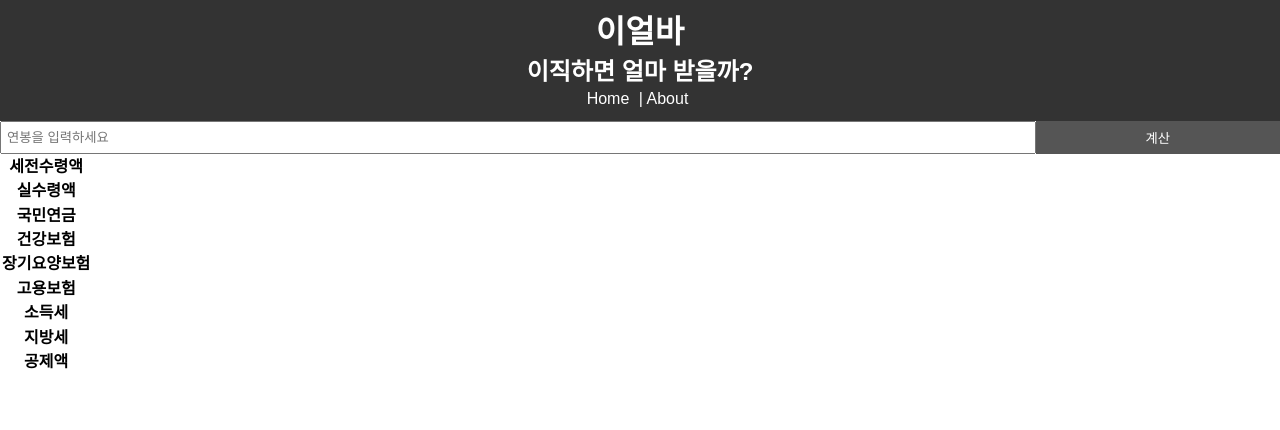
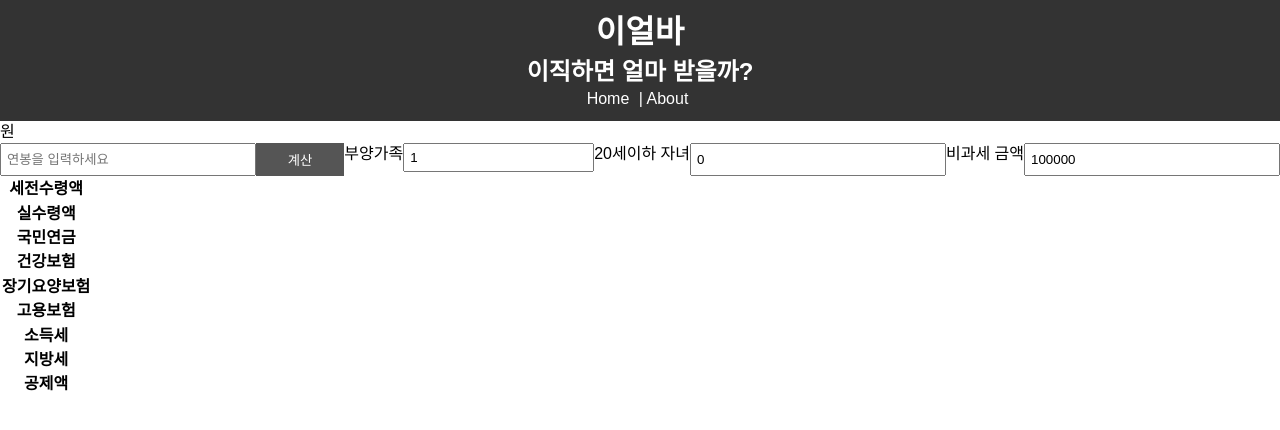
Before and after one commit to ho9science/salary, a Vue app: page /#/ in a window 1280 px wide. Shown: the top 430 px of the page. Built offline with nearby package versions, Linux system fonts and the light colour scheme.

Commit message:
add method, parameter

```diff
--- a/package.json
+++ b/package.json
@@ -8,6 +8,7 @@
     "lint": "vue-cli-service lint"
   },
   "dependencies": {
+    "@vue/cli": "^3.6.3",
     "axios": "^0.18.0",
     "core-js": "^2.6.5",
     "uuid": "^3.3.2",
--- a/src/App.vue
+++ b/src/App.vue
@@ -14,7 +14,6 @@ export default {
   }
 }
 </script>
-
 
 <style>
   * {
--- a/src/components/CalculateSalary.vue
+++ b/src/components/CalculateSalary.vue
@@ -1,32 +1,48 @@
 <template>
   <div>
+    <ViewWon v-bind:salary="salary"/>
     <form @submit="caclSalary">
-      <input type="text" v-model="salary" name="salary" placeholder="연봉을 입력하세요">
+      <input type="text" v-model="salary" name="salary" placeholder="연봉을 입력하세요" :maxlength="max">
       <input type="submit" value="계산" class="btn">
+      <p>부양가족<p>
+      <input type="text" v-model="family" name="family" />
+      <p>20세이하 자녀</p>
+      <input type="text" v-model="minor" name="minor" />
+      <p>비과세 금액</p>
+      <input type="text" v-model="exemption" name="exemption" />
     </form>
   </div>
 </template>
 
 <script>
+import ViewWon from './ViewWon';
 const MANWON = 10000
 const CHONWON = 1000
 export default {
   name: "CalculateSalary",
+  components: {
+    ViewWon
+  },
   data() {
     return {
-      salary: ''
+      max: 12,
+      salary: '',
+      family: 1,
+      minor: 0,
+      exemption: 100000
     }
   },
   methods: {
     caclSalary(e) {
       e.preventDefault();
-      var tax = this.calc_simple_tax(this.salary);
+      var salary = this.set_exemption(this.salary);
+      var tax = this.calc_simple_tax(salary, this.family, this.minor);
       var local = this.calc_local_tax(tax);
-      var pension = this.calc_national_pension(this.median_income_section(this.salary));
-      var health = this.calc_health_insurance(this.salary);
+      var pension = this.calc_annuity_insurance_deduction(this.median_income_section(salary))/12;
+      var health = this.calc_health_insurance(salary);
       var longterm = this.calc_long_term_insurance(health);
-      var employ = this.calc_employment_insurance(this.salary);
-      var deducted = tax+local+pension+longterm+employ;
+      var employ = this.calc_employment_insurance(salary);
+      var deducted = tax+local+pension+health+longterm+employ;
       var real = this.salary - deducted;
       const targetSalary = {
         origin: this.salary,
@@ -60,7 +76,7 @@ export default {
       median = Math.floor(str_pay/10)*10 + 5
       median = median * 1000
     }else if (pay < 10000*CHONWON){
-      point = str_pay - Math.floor(str_pay/100)*100
+      var point = str_pay - Math.floor(str_pay/100)*100
       if (0 <= point < 20){
         median = Math.floor(str_pay/100)*100 + 10
       }else if (20 <= point < 40){
@@ -101,7 +117,7 @@ export default {
       return (number_of_people+number_of_less_than_twenty) * 150*MANWON
     },
     calc_annuity_insurance_deduction(monthly_salary){ //연금보험료공제
-      var annuity_insurance_amount = this.calc_national_pension(monthly_salary);
+      var annuity_insurance_amount = this.calc_national_pension(monthly_salary) * 12;
       if (monthly_salary <= 30*MANWON){
         annuity_insurance_amount = 15.66*MANWON;
       }else if (monthly_salary >= 448*MANWON){
@@ -220,7 +236,7 @@ export default {
       return health_insurance - health_insurance % 10
     },
     calc_long_term_insurance(health_insurance){ //장기요양보험료
-	    var long_term_insurance = health_insurance * 0.0851 * 0.5;
+	    var long_term_insurance = health_insurance * 0.0851;
       return long_term_insurance - long_term_insurance % 10
     },
     calc_employment_insurance(monthly_salary){ //고용보험
@@ -231,26 +247,39 @@ export default {
       var local_income_tax = tax * 0.1;
       return local_income_tax - local_income_tax % 10
     },
-    calc_simple_tax(salary){
-      var exemption = 100000;
-      if(salary > 1060000){
-        salary = salary - exemption;
-      }
+    calc_simple_tax(salary, family=1, minor=0){
+      family *= 1;
+      minor *= 1;
+      console.log(salary)
       salary = this.median_income_section(salary)
       console.log(salary)
       var annuity_insurance = this.calc_annuity_insurance_deduction(salary);
       console.log(annuity_insurance);
       salary = salary * 12
       var earned_income_deduction = this.calc_earned_income_deduction(salary);
+      console.log(earned_income_deduction)
       var earned_income_amount = this.calc_earned_income_amount(salary, earned_income_deduction);
-		  var personal_allowance = this.calc_personal_allowance(); // 가족, 20세미만
-      var special_income_deduction = this.calc_special_income_deduction(salary); //가족공제
+      console.log(earned_income_amount)
+      var personal_allowance = this.calc_personal_allowance(family, minor); // 가족, 20세미만
+      console.log(personal_allowance)
+      var special_income_deduction = this.calc_special_income_deduction(salary, family); //가족공제
+      console.log(special_income_deduction)
       var tax_base = this.calc_tax_base(earned_income_amount, personal_allowance, annuity_insurance, special_income_deduction);
+      console.log(tax_base)
       var tax_assessment = this.calc_tax_assessment(tax_base);
+      console.log(tax_assessment)
       var tax_credit = this.calc_earned_income_tax_credit(tax_assessment, salary);
+      console.log(tax_credit)
       var finalized_tax_amount = this.calc_finalized_tax_amount(tax_assessment, tax_credit);
       var tax = this.calc_ease_tax_amount(finalized_tax_amount);
       return tax
+    },
+    set_exemption(salary){
+      var exemption = this.exemption;
+      if((salary-exemption) > 1060000){
+        salary = salary - exemption;
+      }
+      return salary
     }
   }
 }
--- /dev/null
+++ b/src/components/ViewWon.vue
@@ -0,0 +1,40 @@
+<template>
+    <p>{{ viewWon }}</p>
+</template>
+
+<script>
+export default {
+ name: 'ViewWon',
+ props:["salary"],
+ computed: {
+     viewWon(e){
+        var number = this.salary;
+        var inputNumber  = number < 0 ? false : number;
+        var unitWords    = ['', '만', '억', '조', '경'];
+        var splitUnit    = 10000;
+        var splitCount   = unitWords.length;
+        var resultArray  = [];
+        var resultString = '';
+
+        for (var i = 0; i < splitCount; i++){
+            var unitResult = (inputNumber % Math.pow(splitUnit, i + 1)) / Math.pow(splitUnit, i);
+            unitResult = Math.floor(unitResult);
+            if (unitResult > 0){
+                resultArray[i] = unitResult;
+            }
+        }
+
+        for (var i = 0; i < resultArray.length; i++){
+            if(!resultArray[i]) continue;
+            resultString = String(resultArray[i]) + unitWords[i] + resultString;
+        }
+
+        return resultString+"원";
+     }
+ }
+}
+</script>
+
+<style scoped>
+
+</style>
```
Also changed, not shown: src/components/RealSalary.vue (line endings or trailing spaces), 1 other file (tests, documents, lock files or other folders).
